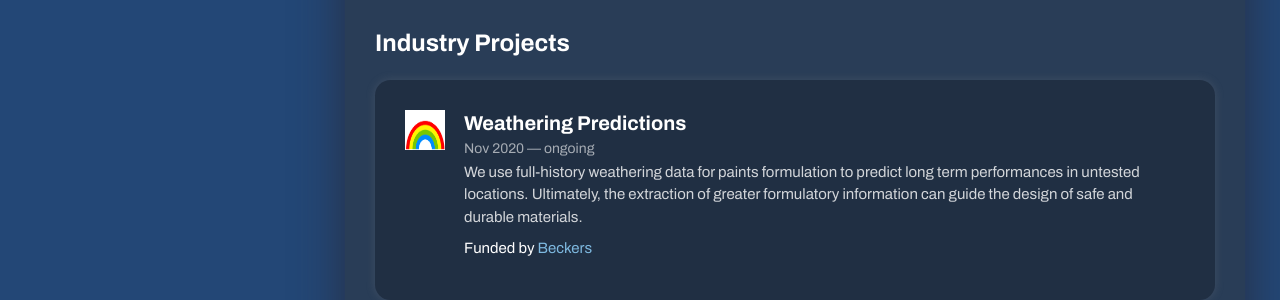
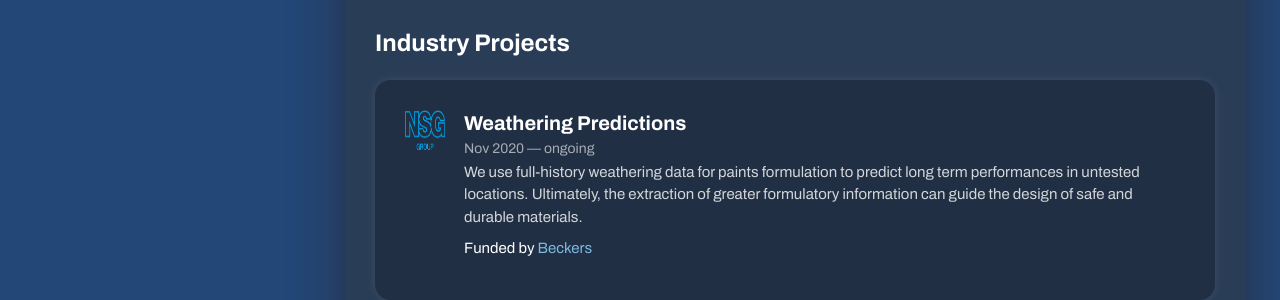
Before and after one commit to fedeotto/fedeotto.github.io, a Jekyll site: the page built from index.html, in a window 1280 px wide. Shown: the part 814-1114 px from the top of the page. Built offline with Jekyll 4.4.1, drawn with Linux system fonts in a browser that asks for light colours.

Commit message:
updating nsg_logo

```diff
--- a/index.html
+++ b/index.html
@@ -49,7 +49,7 @@ layout: page
         <!-- Case Item -->
         <div class="col-12">
             <div class="case-item box box__second">
-                <img class="case-item__icon" src="assets/img/beckers.png" alt="" />
+                <img class="case-item__icon" src="assets/img/nsg.png" alt="" />
                 <div>
                     <h3 class="title title--h4 mb-0">Weathering Predictions</h3>
                     <span class="timeline__period">Nov 2020 — ongoing</span>
```
Also changed, not shown: assets/img/nsg.png (added).
